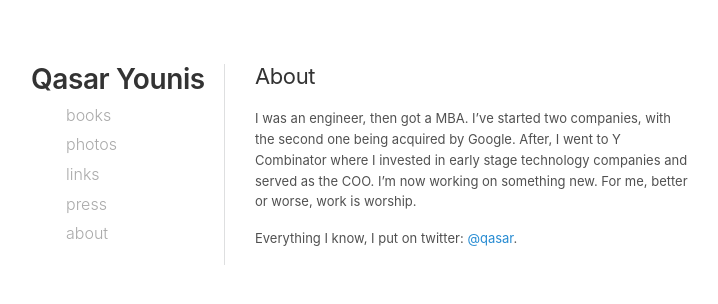
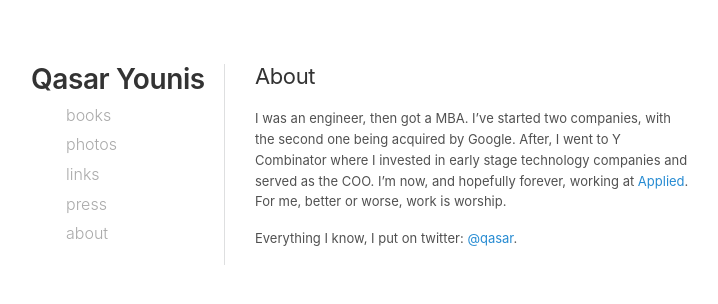
Before and after one commit to qasar/qasar.github.io, a Jekyll site: the page built from about.md, in a window 1280 px wide. Shown: the top 304 px of the page, without its empty margins (35-753 px from the left). Built offline with Jekyll 4.4.1, drawn with Linux system fonts in a browser that asks for light colours.

Commit message:
Update about.md

```diff
--- a/about.md
+++ b/about.md
@@ -3,6 +3,6 @@ title: About
 permalink: /about/
 ---
 
-I was an engineer, then got a MBA. I've started two companies, with the second one being acquired by Google. After, I went to Y Combinator where I invested in early stage technology companies and served as the COO. I'm now working on something new. For me, better or worse, work is worship.
+I was an engineer, then got a MBA. I've started two companies, with the second one being acquired by Google. After, I went to Y Combinator where I invested in early stage technology companies and served as the COO. I'm now, and hopefully forever, working at <a href="https://applied.co" target="_blank">Applied</a>. For me, better or worse, work is worship.
 
 Everything I know, I put on twitter: <a href="https://twitter.com/qasar" target="_blank">@qasar</a>.
```
